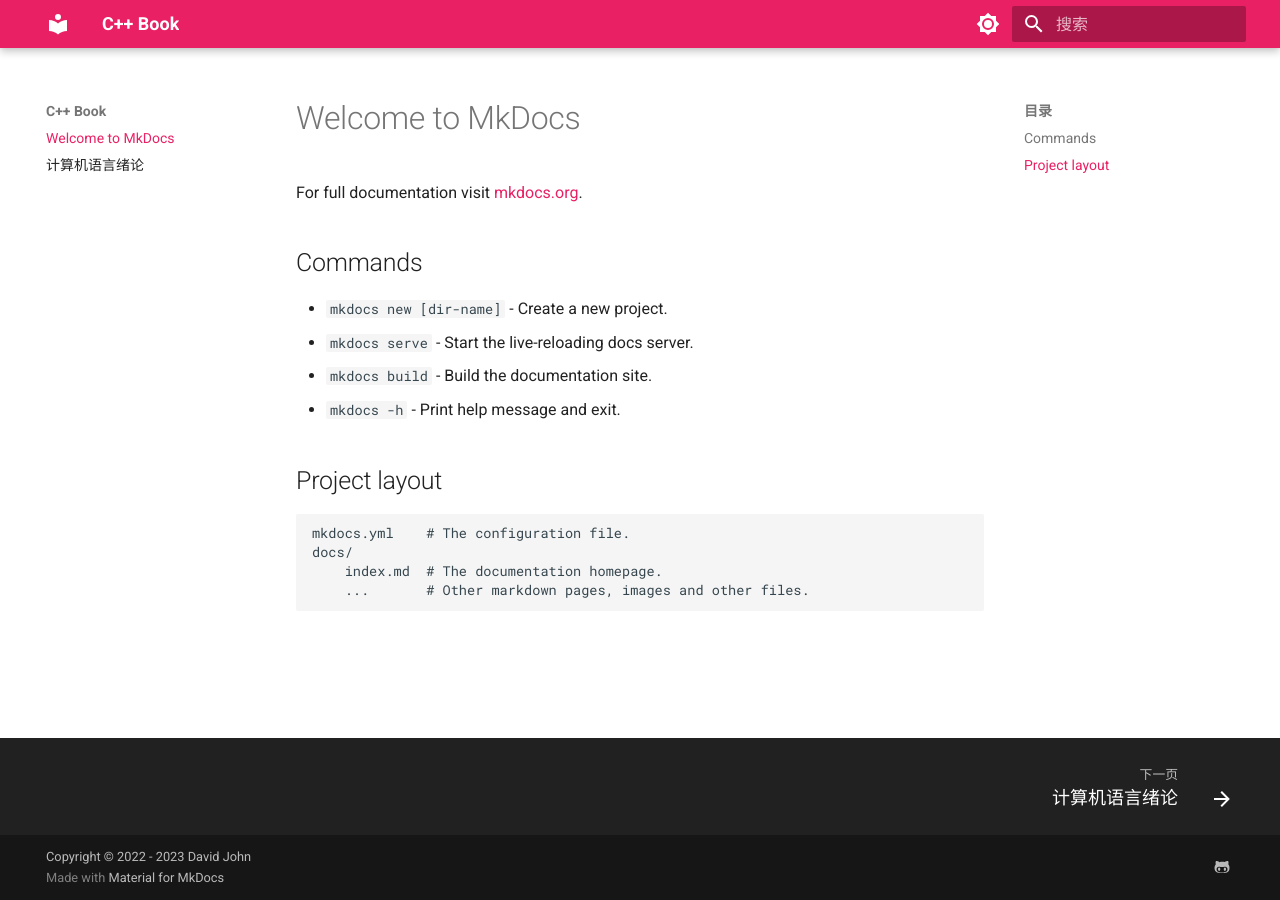
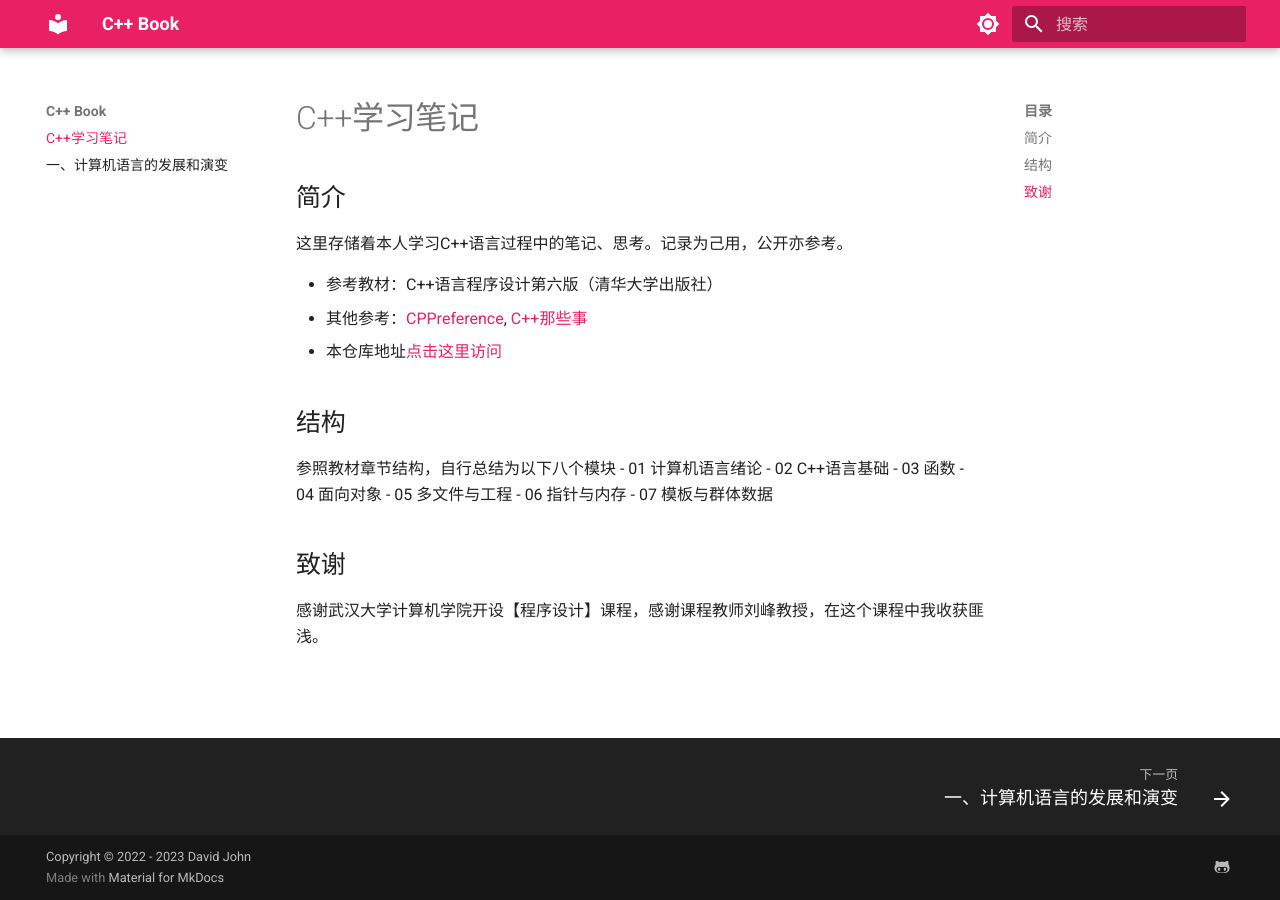
Before and after one commit to David-Zhang-test/CPlusPlusBook, an MkDocs documentation site: the page built from docs/index.md, in a window 1280 px wide. Built offline with MkDocs 1.6.1 and Material for MkDocs 9.7.7, drawn with Linux system fonts in a browser that asks for light colours.

Commit message:
passage 01

```diff
--- a/docs/index.md
+++ b/docs/index.md
@@ -1,17 +1,25 @@
-# Welcome to MkDocs
+# C++学习笔记
 
-For full documentation visit [mkdocs.org](https://www.mkdocs.org).
+## 简介
 
-## Commands
+这里存储着本人学习C++语言过程中的笔记、思考。记录为己用，公开亦参考。
 
-* `mkdocs new [dir-name]` - Create a new project.
-* `mkdocs serve` - Start the live-reloading docs server.
-* `mkdocs build` - Build the documentation site.
-* `mkdocs -h` - Print help message and exit.
+* 参考教材：C++语言程序设计第六版（清华大学出版社）
+* 其他参考：[CPPreference](https://en.cppreference.com/w/), [C++那些事](https://light-city.github.io/)
+* 本仓库地址[点击这里访问](https://github.com/David-Zhang-test/CPlusPlusBook)
 
-## Project layout
 
-    mkdocs.yml    # The configuration file.
-    docs/
-        index.md  # The documentation homepage.
-        ...       # Other markdown pages, images and other files.
+## 结构
+
+参照教材章节结构，自行总结为以下八个模块
+- 01 计算机语言绪论
+- 02 C++语言基础
+- 03 函数
+- 04 面向对象
+- 05 多文件与工程
+- 06 指针与内存
+- 07 模板与群体数据
+
+## 致谢
+
+感谢武汉大学计算机学院开设【程序设计】课程，感谢课程教师刘峰教授，在这个课程中我收获匪浅。
--- /dev/null
+++ b/docs/javascripts/mathjax.js
@@ -0,0 +1,16 @@
+window.MathJax = {
+    tex: {
+      inlineMath: [["\\(", "\\)"]],
+      displayMath: [["\\[", "\\]"]],
+      processEscapes: true,
+      processEnvironments: true
+    },
+    options: {
+      ignoreHtmlClass: ".*|",
+      processHtmlClass: "arithmatex"
+    }
+  };
+
+  document$.subscribe(() => {
+    MathJax.typesetPromise()
+  })
--- a/mkdocs.yml
+++ b/mkdocs.yml
@@ -25,9 +25,17 @@
         icon: material/brightness-4
         name: Switch to light mode
 
+markdown_extensions:
+   - pymdownx.arithmatex:
+      generic: true
 
 plugins:
   - search
+
+extra_javascript:
+  - javascripts/mathjax.js
+  - https://polyfill.io/v3/polyfill.min.js?features=es6
+  - https://cdn.jsdelivr.net/npm/mathjax@3/es5/tex-mml-chtml.js
 
 extra:
   social:
```
Also changed, not shown: docs/计算机语言绪论.md (+26 -24 lines), docs/assets/images/01/image.png (added), docs/assets/images/01/image1.png (added), docs/assets/images/01/image2.png (added), docs/assets/images/01/v2-15756f4b9ee904787eefefdfdda748ff_1440w.webp (added).
